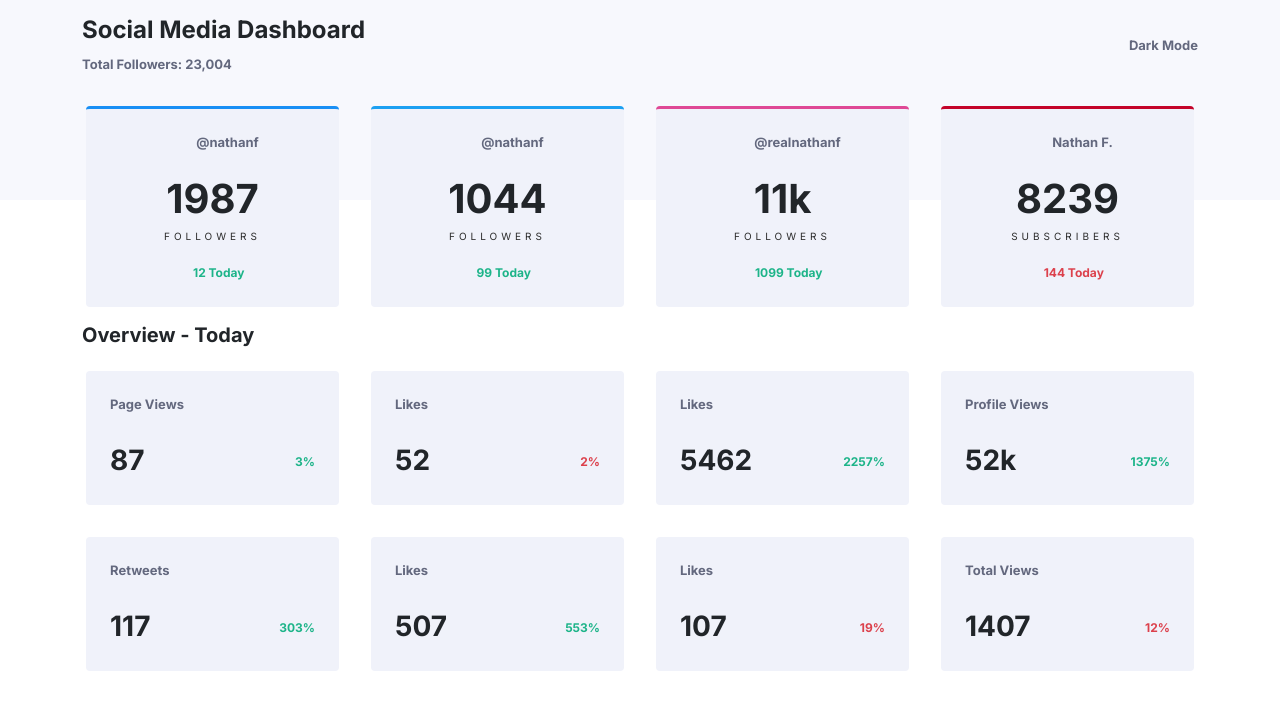
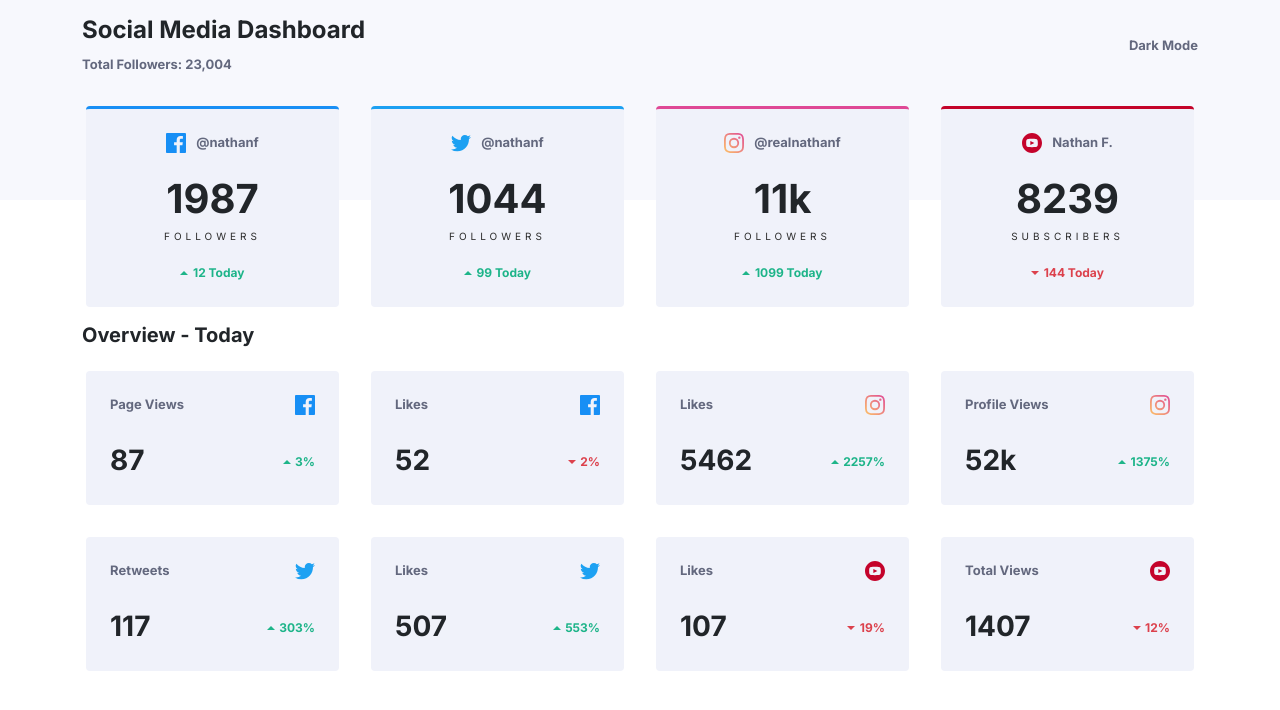
Before and after one commit to qooode/social-media-dashboard, a plain HTML site: page index.html in a window 1280 px wide. Drawn offline with nearby package versions, Linux system fonts and the light colour scheme; the site is published under a folder, as on GitHub Pages, so addresses that start at the root find nothing.

Commit message:
changed backgroun-image url with the right path

```diff
--- a/style.css
+++ b/style.css
@@ -51,7 +51,7 @@ span.facebook-svg {
     flex-grow: 0;
     -ms-flex-negative: 0;
     flex-shrink: 0;
-    background-image: url(/assets/icon-facebook.svg);
+    background-image: url(assets/icon-facebook.svg);
     position: relative;
     display: inline-block;
     width: 20px;
@@ -78,7 +78,7 @@ span.twitter-svg {
     flex-grow: 0;
     -ms-flex-negative: 0;
     flex-shrink: 0;
-    background-image: url(/assets/icon-twitter.svg);
+    background-image: url(assets/icon-twitter.svg);
     position: relative;
     display: inline-block;
     width: 20px;
@@ -103,7 +103,7 @@ span.icon-up-svg {
     flex-grow: 0;
     -ms-flex-negative: 0;
     flex-shrink: 0;
-    background-image: url(/assets/icon-up.svg);
+    background-image: url(assets/icon-up.svg);
     position: relative;
     display: inline-block;
     width: 8px;
@@ -128,7 +128,7 @@ span.icon-down-svg {
     flex-grow: 0;
     -ms-flex-negative: 0;
     flex-shrink: 0;
-    background-image: url(/assets/icon-down.svg);
+    background-image: url(assets/icon-down.svg);
     position: relative;
     display: inline-block!important;
     width: 8px;
@@ -154,7 +154,7 @@ span.instagram-svg {
     flex-grow: 0;
     -ms-flex-negative: 0;
     flex-shrink: 0;
-    background-image: url(/assets/icon-instagram.svg);
+    background-image: url(assets/icon-instagram.svg);
     position: relative;
     display: inline-block;
     width: 20px;
@@ -180,7 +180,7 @@ span.youtube-svg {
     flex-grow: 0;
     -ms-flex-negative: 0;
     flex-shrink: 0;
-    background-image: url(/assets/icon-youtube.svg);
+    background-image: url(assets/icon-youtube.svg);
     position: relative;
     display: inline-block;
     width: 20px;
@@ -217,7 +217,7 @@ span.youtube-svg {
 
 span.cards-2::before {
     content: '';
-    background-image: url('https://github.com/qooode/social-media-dashboard/blob/main/assets/icon-up.svg');
+    background-image: url('assets/icon-up.svg');
     width: 8px;
     height: 8px;
 }
```
